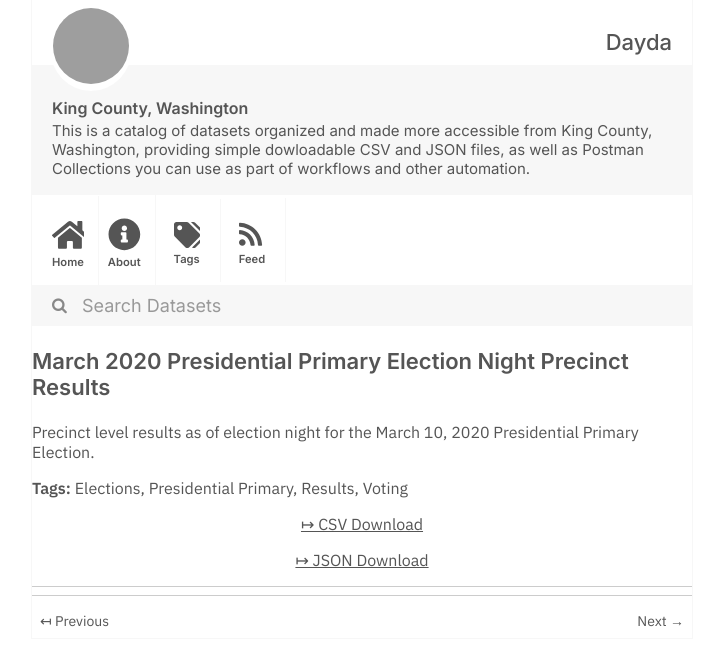
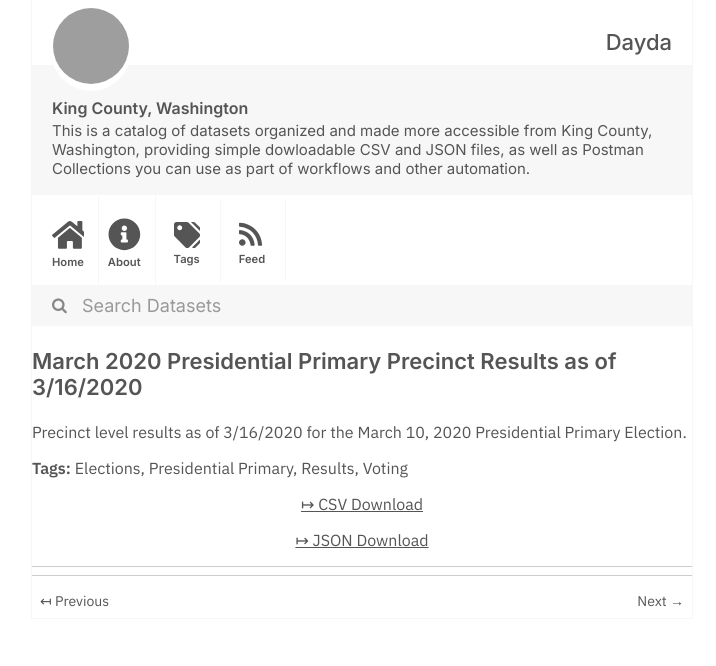
Before and after one commit to dayda-entities/king-county-washington, a Jekyll site: the page built from _posts/2020-11-10-march-2020-presidential-primar.md, in a window 1280 px wide, cut to the strip 0-666 px from the top of the page. Shown: the whole strip, without its empty margins (278-994 px from the left). Built offline with Jekyll 4.4.1, drawn with Linux system fonts in a browser that asks for light colours; grey boxes are pictures that could not be loaded.

```diff
--- a/_posts/2020-11-10-march-2020-presidential-primar.md
+++ b/_posts/2020-11-10-march-2020-presidential-primar.md
@@ -1,7 +1,7 @@
 ---
-title: March 2020 Presidential Primary Election Night Precinct Results
-created: '2020-11-10T16:58:39.068451'
-modified: '2020-11-10T16:58:39.068462'
+title: March 2020 Presidential Primary Precinct Results as of 3/16/2020
+created: '2020-11-10T16:58:35.042621'
+modified: '2020-11-10T16:58:35.042628'
 state: active
 type: dataset
 tags:
@@ -11,9 +11,9 @@ tags:
   - Voting
 groups:
   - Local Government
-csv_url: 'https://data.kingcounty.gov/api/views/j5er-zjry/rows.csv?accessType=DOWNLOAD'
-json_url: 'https://data.kingcounty.gov/api/views/j5er-zjry/rows.json?accessType=DOWNLOAD'
+csv_url: 'https://data.kingcounty.gov/api/views/b2eb-z7mt/rows.csv?accessType=DOWNLOAD'
+json_url: 'https://data.kingcounty.gov/api/views/b2eb-z7mt/rows.json?accessType=DOWNLOAD'
 layout: post
 
 ---
-Precinct level results as of election night for the March 10, 2020 Presidential Primary Election.
+Precinct level results as of 3/16/2020 for the March 10, 2020 Presidential Primary Election.
```
